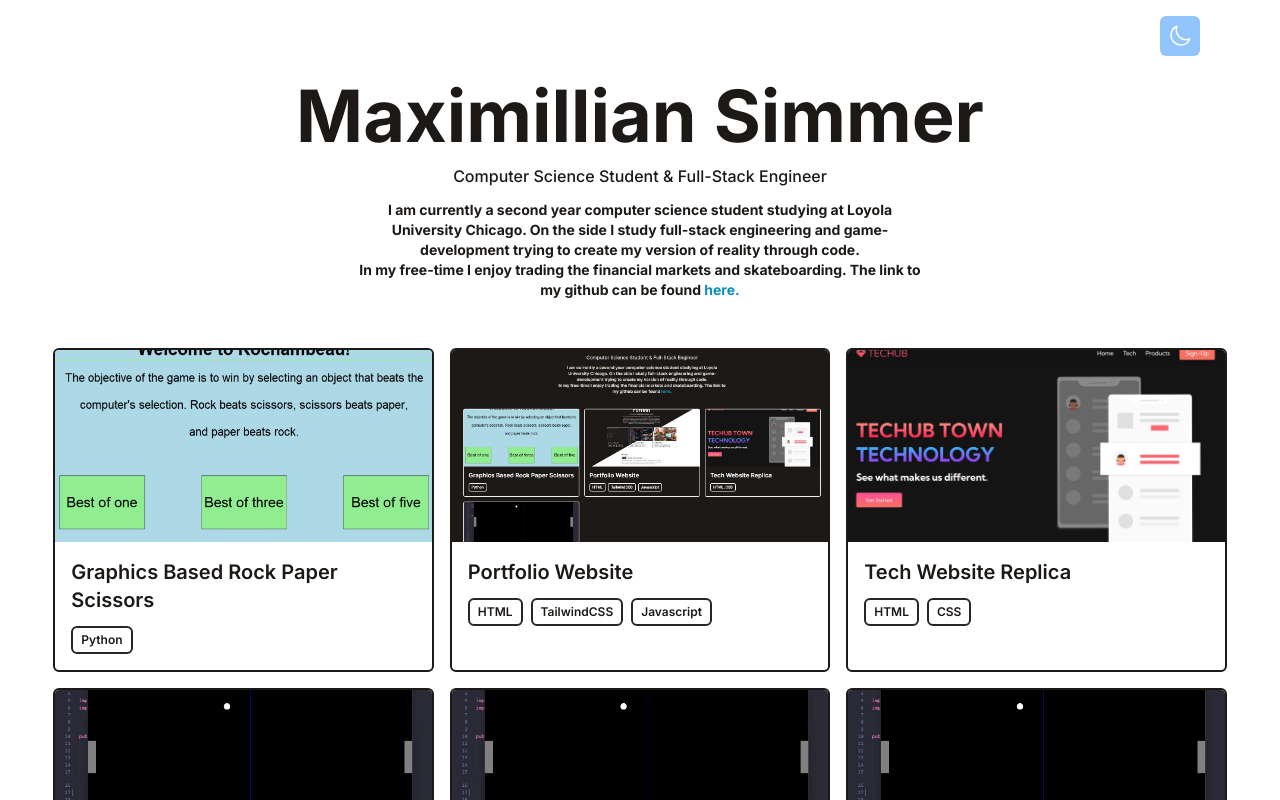
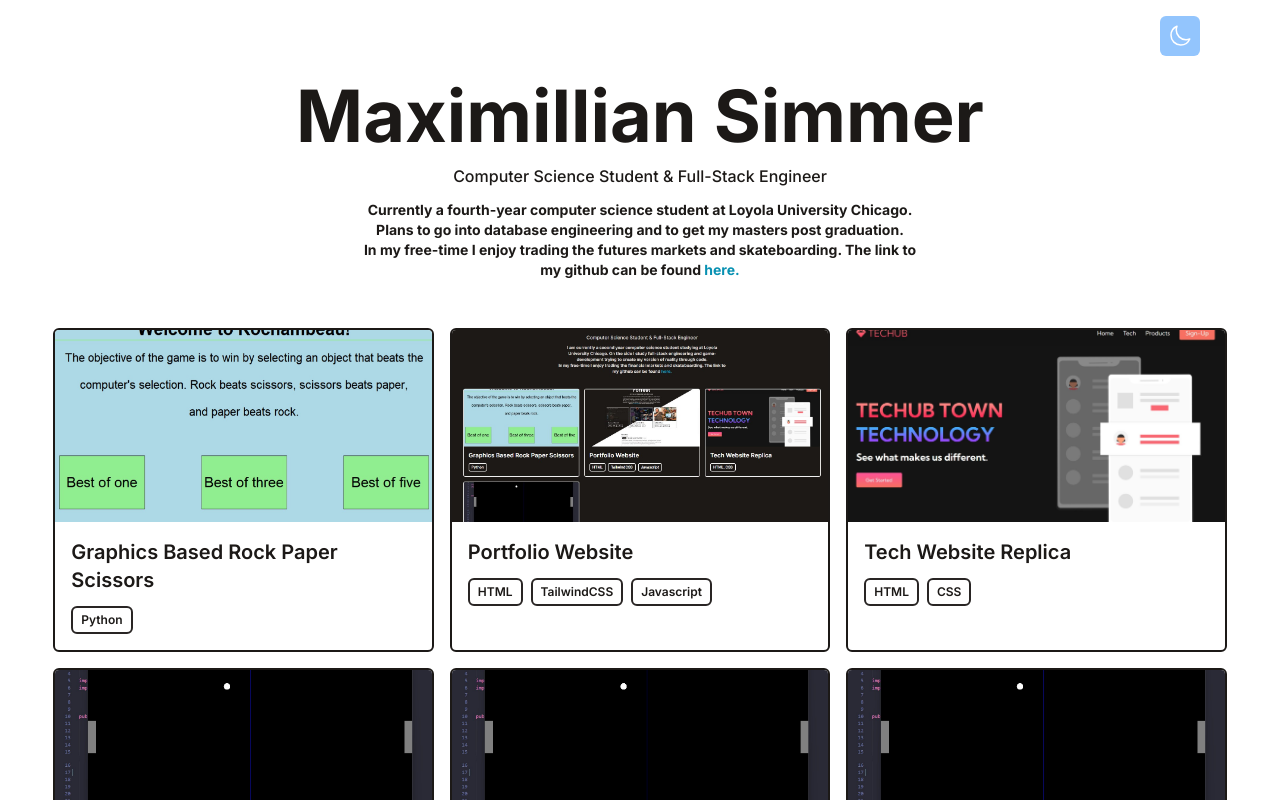
Before and after one commit to maxSimmer/maximilliansimmer.com, a React (Vite) app: page / in a window 1280 px wide. Shown: the top 800 px of the page. Built offline with nearby package versions, Linux system fonts and the light colour scheme.

Commit message:
update intro

```diff
--- a/src/components/Intro.jsx
+++ b/src/components/Intro.jsx
@@ -7,10 +7,9 @@ function Intro() {
          md:mb-3 dark:text-white font-bold'>Maximillian Simmer</h1>
          <p class="text-base md:text-x1 mb-3 font-medium">Computer Science Student & Full-Stack Engineer</p>
          <p class="text-sm max-w-xl
-         mb-6 font-bold">I am currently a second year computer science student
-         studying at Loyola University Chicago. On the side I study full-stack engineering
-         and game-development trying to create my version of reality through code.
-         <br /> In my free-time I enjoy trading the financial markets and skateboarding.
+         mb-6 font-bold">Currently a fourth-year computer science student at Loyola University Chicago. Plans to go into database
+         engineering and to get my masters post graduation.
+         <br /> In my free-time I enjoy trading the futures markets and skateboarding.
          The link to my github can be found {' '}
          <a href="https://github.com/maxSimmer?tab=repositories"
                target="_blank"
```
